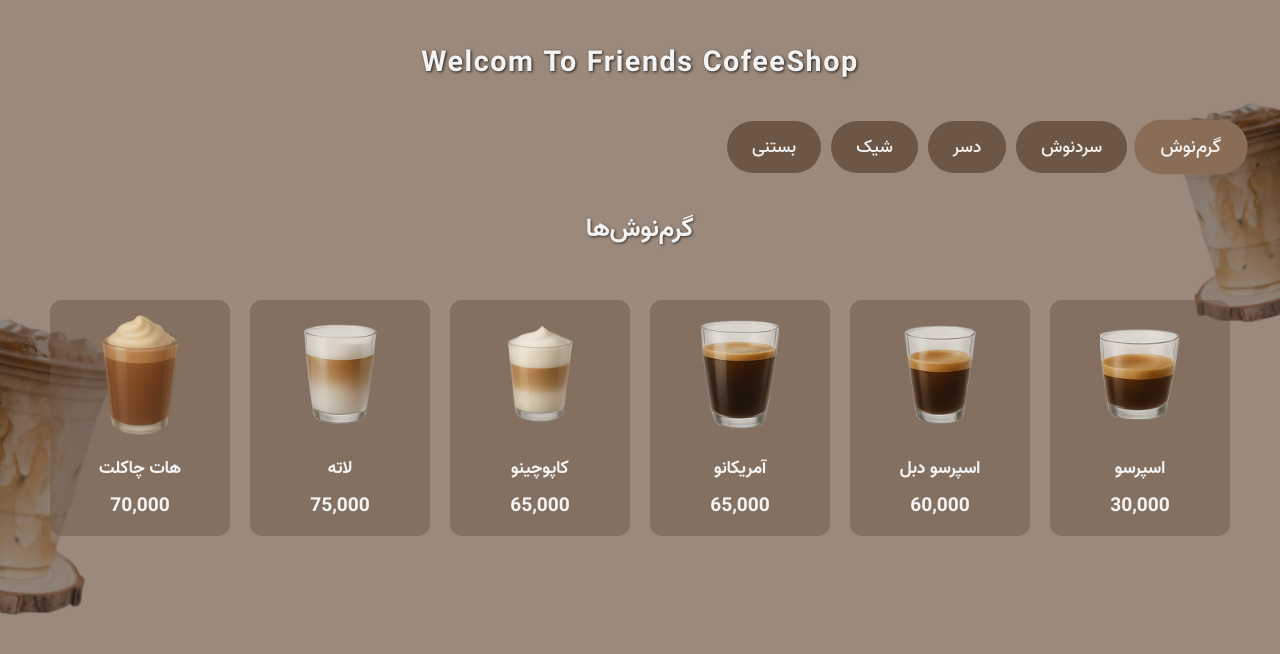
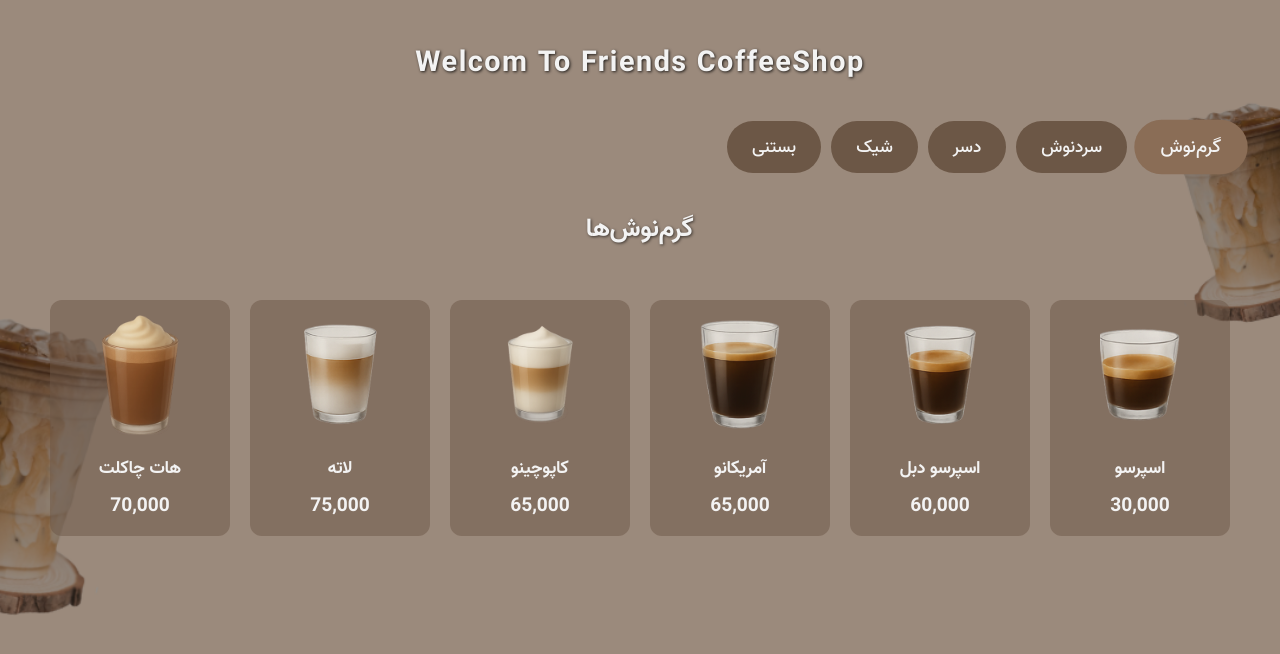
Before and after one commit to Benyamindev87/Menu_Coffee_Benyamin, a plain HTML site: page index.html in a window 1280 px wide. Drawn offline with nearby package versions, Linux system fonts and the light colour scheme.

Commit message:
Update index.html

```diff
--- a/index.html
+++ b/index.html
@@ -15,7 +15,7 @@
     <section class="cover">
         <header>
             <div class="welcome_text">
-                <h1 data-aos="fade-up">Welcom To Friends CofeeShop</h1>
+                <h1 data-aos="fade-up">Welcom To Friends CoffeeShop</h1>
             </div>
         </header>
 
```
